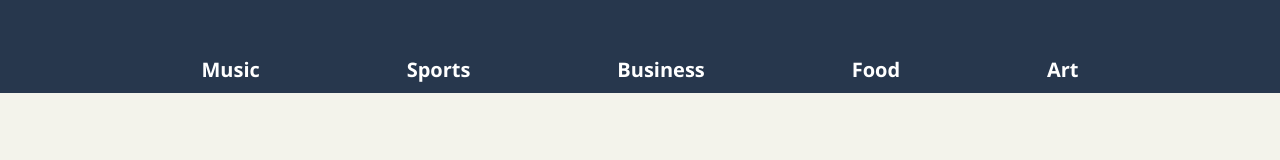
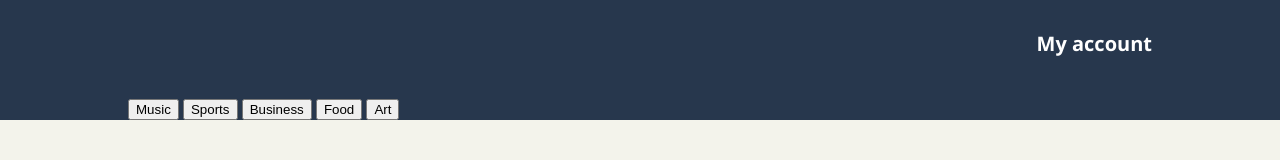
Before and after one commit to Heylin-Loaiza/javascript-3-grupo-1-heylin-loaiza, a plain HTML site: page index.html in a window 1280 px wide. Drawn offline with nearby package versions, Linux system fonts and the light colour scheme.

Commit message:
render test

```diff
--- /dev/null
+++ b/account.html
@@ -0,0 +1,24 @@
+<!DOCTYPE html>
+<html lang="en">
+<head>
+  <meta charset="UTF-8">
+  <meta name="viewport" content="width=device-width, initial-scale=1.0">
+  <link rel="stylesheet" href="/styles/styles.css">
+  <link rel="preconnect" href="https://fonts.googleapis.com">
+  <link rel="preconnect" href="https://fonts.gstatic.com" crossorigin>
+  <link href="https://fonts.googleapis.com/css2?family=Open+Sans:wght@300;400;700&display=swap" rel="stylesheet">
+  <title>account</title>
+</head>
+<body>
+  <header>
+    <nav class="nav">
+      <a href="./index.html" class="page page2">Back to home</a>
+    </nav>
+  </header>
+  <main id="main">
+    <div id="">
+      <!-- <ul class="card__container" id="ul__card"></ul> -->
+    </div>
+  </main>
+</body>
+</html>
--- a/index.html
+++ b/index.html
@@ -12,18 +12,19 @@
 <body>
   <header>
     <nav id="nav" class="nav">
-      <ul class="nav__ul">
+      <a href="./account.html" class="page">My account</a>
+      <!-- <ul class="nav__ul">
         <li class="nav__li"><a href="" data-id="music" class="tabs">Music</a></li>
         <li class="nav__li"><a href="" data-id="sports" class="tabs">Sports</a></li>
         <li class="nav__li"><a href="" data-id="business" class="tabs">Business</a></li>
         <li class="nav__li"><a href="" data-id="food" class="tabs">Food</a></li>
         <li class="nav__li"><a href="" data-id="art" class="tabs">Art</a></li>
-      </ul>
+      </ul> -->
     </nav>
   </header>
   <main id="main">
     <div id="div__card">
-      <ul class="card__container" id="ul__card"></ul>
+      <!-- <ul class="card__container" id="ul__card"></ul> -->
     </div>
   </main>
 </body>
--- a/src/components/cards.js
+++ b/src/components/cards.js
@@ -1,7 +1,10 @@
-const ulCard = document.getElementById('ul__card');
+const divCard = document.getElementById('div__card');
 
 function renderCards(data) {
   let cards = '';
+  const ul = document.createElement('ul');
+  ul.classList.add('card__container');
+
   data.forEach(element => {
     const { title, image, date, location, price } = element;
     const time = new Date(date);
@@ -18,7 +21,8 @@ function renderCards(data) {
           </div>
         </li>`;
   })
-  ulCard.innerHTML = cards;
+  ul.innerHTML = cards;
+  divCard.appendChild(ul);
 }
 
 export default renderCards;
--- /dev/null
+++ b/src/components/tabs.js
@@ -0,0 +1,16 @@
+import categories from '../config.js';
+
+const navegation = document.getElementById('nav');
+
+function renderTabs(start, end) {
+  let btn = '';
+  const categoriesToShow = categories.slice(start, end);
+  categoriesToShow.forEach(element => {
+    const {name , category} = element;
+    btn += `
+    <button data-id="${category}" class="tabs">${name}</button>`
+  });
+  navegation.insertAdjacentHTML('beforeend', btn)
+}
+
+export default renderTabs
--- /dev/null
+++ b/src/config.js
@@ -0,0 +1,12 @@
+const categories = [
+  {name:'Music', category: 'music'},
+  {name:'Sports', category: 'sports'},
+  {name:'Business', category: 'business'},
+  {name:'Food', category: 'food'},
+  {name:'Art', category: 'art'},
+  {name:'Favorite', category: 'favorite'},
+  {name:'Interested', category: 'interested'},
+  {name:'Going', category: 'going'},
+]
+
+export default categories
--- a/src/main.js
+++ b/src/main.js
@@ -1,3 +1,5 @@
-import initInfo from "./components/event.js"
+import renderTabs from './components/tabs.js'
+import initInfo from './components/event.js'
 
+renderTabs(0,5)
 initInfo()
--- a/styles/components/nav.css
+++ b/styles/components/nav.css
@@ -38,3 +38,13 @@ a {
 .nav__li:hover a {
   color: black;
 }
+
+.page {
+  display: flex;
+  justify-content: flex-end;
+  margin-bottom: 40px;
+}
+
+.page2 {
+  justify-content: flex-start;
+}
```
Also changed, not shown: src/account/account.js (added).
